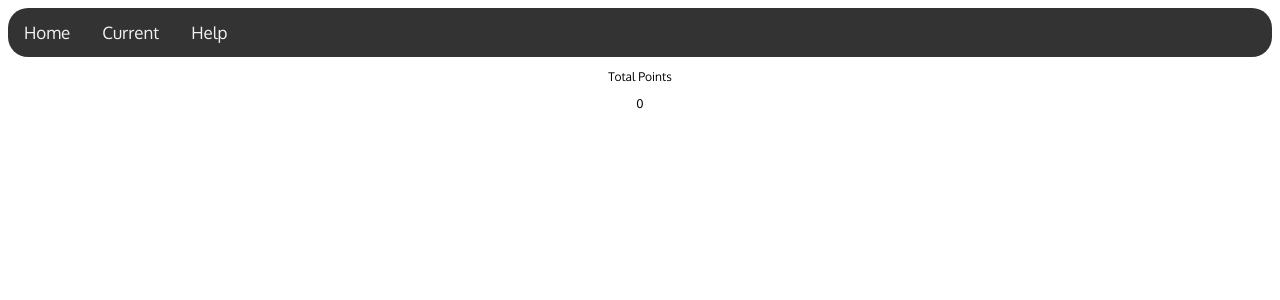
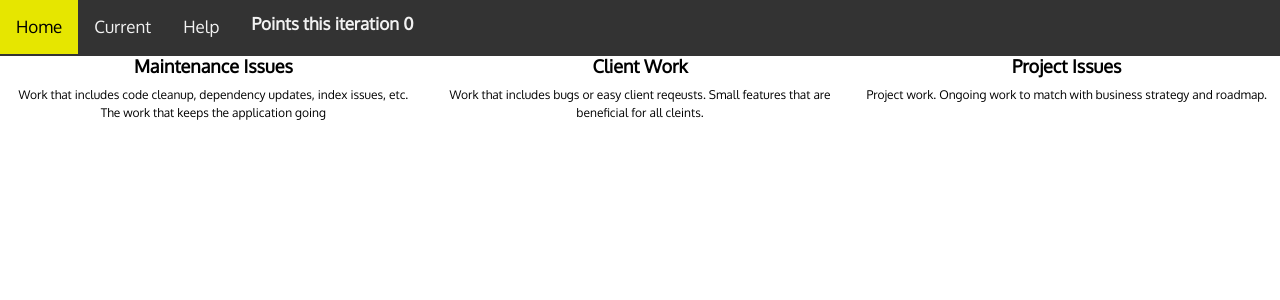
Before and after one commit to civilwarbeard/scout-jira-api, a Flask app: page /current in a window 1280 px wide. Shown: the top 300 px of the page. Run offline with Flask 3, Linux system fonts and the light colour scheme; data that the repository does not hold is empty.

Commit message:
updating templates and using os var

```diff
--- a/app.py
+++ b/app.py
@@ -12,7 +12,29 @@
 
 @app.route("/")
 def landing_page():
-    return render_template("landing.html")
+    headers = {
+  'Authorization': BEARER_TOKEN
+  }
+
+    #URLS
+    #setup API route/keys
+    base_url = "https://jira.wellspring.com/rest/"
+
+    #Scout (Starfox) Board = 94
+    active_sprint = "agile/1.0/board/94/sprint?state=active"
+    all_issues = "agile/1.0/board/94/sprint/"
+    issues = "/issue"
+
+    #Get sprint current sprint id for issues request
+    response = requests.request("GET", base_url+active_sprint, headers=headers)
+    current_sprint = response.json()
+    sprint_id = current_sprint["values"][0]["id"]
+
+    response = requests.request("GET", base_url+all_issues+str(sprint_id)+issues, headers=headers)
+    current_sprint_issues = response.json()
+    return render_template("landing.html",
+        current_sprint_issues=current_sprint_issues,
+        sprint_id=sprint_id)
 
 @app.route("/help", methods=["GET"])
 def help():
@@ -21,48 +43,50 @@
 @app.route("/current", methods=["GET"])
 def current():
     headers = {
-  'Authorization': 'Bearer OTczOTU4Mjg2ODMxOl0tPXcAsFVOeiUT6NUs8muGJk13'
+  'Authorization': 'Bearer OTQ1MjQ3ODMwNjMxOvSONf0GauaTrb/N3FZo1KB5rM7u'
   }
 
+    #URLS
     #setup API route/keys
     base_url = "https://jira.wellspring.com/rest/"
 
     #Scout (Starfox) Board = 94
     active_sprint = "agile/1.0/board/94/sprint?state=active"
-
-    #Pulls back issues for current sprint
     all_issues = "agile/1.0/board/94/sprint/"
     issues = "/issue"
+
+    #Get sprint current sprint id for issues request
     response = requests.request("GET", base_url+active_sprint, headers=headers)
+    current_sprint = response.json()
+    sprint_id = current_sprint["values"][0]["id"]
 
-    #Get raw data
-    active_scout_sprint = response.json()
-
-    #get sprint id from json response
-    sprint_id = active_scout_sprint["values"][0]["id"]
-
-    #Get raw data
     response = requests.request("GET", base_url+all_issues+str(sprint_id)+issues, headers=headers)
-    active_scout_issues = response.json()
-    list_of_issues = active_scout_issues["issues"]
+    current_sprint_issues = response.json()
 
     ##Sprint Totals
     points = []
-    for item in active_scout_issues["issues"]:
+    for item in current_sprint_issues["issues"]:
         points.append(item["fields"]["customfield_10106"])
 
     total_points = sum(points)
 
-    #Filters for Columns
-    maintenance_issues = filter(lambda x: "Maintenance" in x["fields"]["labels"], active_scout_issues["issues"])
-    mr_index_issues = filter(lambda x: "MrIndex" in x["fields"]["labels"], active_scout_issues["issues"])
-    client_issues = filter(lambda x: "Client" in x["fields"]["labels"], active_scout_issues["issues"])
-    project_issues = filter(lambda x: "project" in x["fields"]["labels"], active_scout_issues["issues"])
+    #Filters for Columns   NEED TO UPDATE Filters to be accepted / not accepted AND label specific... shoudl
+    #have 6 total and maybe overall accepted
+    maintenance_issues = filter(lambda x: "Maintenance" in x["fields"]["labels"], current_sprint_issues["issues"])
+    mr_index_issues = filter(lambda x: "MrIndex" in x["fields"]["labels"], current_sprint_issues["issues"])
+    client_issues = filter(lambda x: "Client" in x["fields"]["labels"], current_sprint_issues["issues"])
+    project_issues = filter(lambda x: "project" in x["fields"]["labels"], current_sprint_issues["issues"])
+    accepted_issues = filter(lambda x: "Accepted" in x["fields"]["status"]["name"], current_sprint_issues["issues"])
+    accepted_client_issues = filter(lambda x: "Accepted" in x["fields"]["status"]["name"] and "Client" in x["fields"]["labels"],
+        current_sprint_issues["issues"])
 
     return render_template("current.html",
-        list_of_issues = list_of_issues,
+        current_sprint_issues = current_sprint_issues,
         maintenance_issues = maintenance_issues,
         mr_index_issues = mr_index_issues,
         client_issues = client_issues,
         project_issues = project_issues,
-        total_points = total_points)
+        total_points = total_points,
+        accepted_issues = accepted_issues,
+        accepted_client_issues = accepted_client_issues,
+        sprint_id = sprint_id)
--- a/static/css/main.css
+++ b/static/css/main.css
@@ -14,11 +14,16 @@
   font-weight: bold;
 }
 
+h2 {
+  font-size: 18px;
+  font-weight: bold;
+  color: black;
+}
+
 /* Add a black background color to the top navigation */
 .topnav {
   background-color: #333;
   overflow: hidden;
-  border-radius: 20px;
 }
 
 /* Style the links inside the navigation bar */
@@ -42,6 +47,14 @@
   background-color: #04AA6D;
   color: white;
 }
+.topnav h3 {
+  float: left;
+  color: #f2f2f2;
+  text-align: center;
+  padding: 14px 16px;
+  text-decoration: none;
+  font-size: 17px;
+}
 
          /* The flip card container - set the width and height to whatever you want. We have added the border property to demonstrate that the flip itself goes out of the box on hover (remove perspective if you don't want the 3D effect */
 .flip-card {
@@ -50,7 +63,7 @@
   height: 150px;
   border: 1px solid #f1f1f1;
   perspective: 1000px; /* Remove this if you don't want the 3D effect */
-  border-radius: 25px;
+  border-radius: 15px;
   margin: 30px;
 }
 
@@ -75,12 +88,12 @@
   height: 100%;
   -webkit-backface-visibility: hidden; /* Safari */
   backface-visibility: hidden;
-  border-radius: 25px
+  border-radius: 15px
 }
 
 /* Style the front side (fallback if image is missing) */
 .flip-card-front {
-    background-color: rgb(178, 82, 60);
+    background-color: rgb(52, 183, 235);
     color: white;
 
 }
--- a/templates/base.html
+++ b/templates/base.html
@@ -3,6 +3,8 @@
   <head>
     <title>Scout Dashboard</title>
     <meta charset="UTF-8">
+    <meta name="viewport" content="width=device-width, initial-scale=1">
+    <link href="https://cdn.jsdelivr.net/npm/bootstrap@5.3.2/dist/css/bootstrap.min.css" rel="stylesheet" integrity="sha384-T3c6CoIi6uLrA9TneNEoa7RxnatzjcDSCmG1MXxSR1GAsXEV/Dwwykc2MPK8M2HN" crossorigin="anonymous">
     <link href="./static/css/main.css" rel="stylesheet">
     <link rel="shortcut icon" type="image/x-icon" href="./static/images/favicon.ico">
     <link href='http://fonts.googleapis.com/css?family=Abel' rel='stylesheet' type='text/css'>
@@ -12,10 +14,11 @@
   <a href="{{ url_for('landing_page') }}">Home</a>
   <a href="{{ url_for('current') }}">Current</a>
   <a href="{{ url_for('help') }}">Help</a>
+  <h3> Points this iteration {{ total_points }} </h3>
 </div>
   <body>
 
       {% block content %}{% endblock %}
-
+    <script src="https://cdn.jsdelivr.net/npm/bootstrap@5.3.2/dist/js/bootstrap.bundle.min.js" integrity="sha384-C6RzsynM9kWDrMNeT87bh95OGNyZPhcTNXj1NW7RuBCsyN/o0jlpcV8Qyq46cDfL" crossorigin="anonymous"></script>
   </body>
 </html>
--- a/templates/current.html
+++ b/templates/current.html
@@ -1,33 +1,74 @@
 {% extends "base.html" %}
-
 {% block content %}
-<body>
-	<center><p>Total Points</p></center>
-	<center><p>{{total_points}}</p></center>
-	{% for item in client_issues %}
-	<center>
+   <div class="container-fluid text-center">
+      	<div class="row">
+         <div class="col">
+         	<h2>Maintenance Issues</h2>
+         	<p>Work that includes code cleanup, dependency updates, index issues, etc. The work that keeps the application
+         	going</p>
+            {% for item in maintenance_issues %}
             <div class="flip-card">
                <div class="flip-card-inner">
-			<div class="flip-card-front"
-				<p>
-					<p><h3>{{ item.fields.summary }}</h3></p>
-					<p>Status: {{ item.fields.status.name}}</p>
-					<p>Estimate: {{ item.fields.customfield_10106}}</p>
-					<p>Assignee: {{ item.fields.assignee.name}}</p>
-				</p>
+                  <div class="flip-card-front">
+                     <h3>{{ item.fields.summary }}</h3>
+                     <p>Status: {{ item.fields.status.name }}</p>
+                     <p>Estimate: {{ item.fields.customfield_10106 }}</p>
+                     <p>Assignee: {{ item.fields.assignee.name }}</p>
                   </div>
                   <div class="flip-card-back">
-				<ul>
-  					<p><a href>{{ item.self }}</a></p>
-  					<p>{{ item.fields.description}}</p>
-  					<p>Labels: {{ item.fields.labels}}</p>
-
-  				</ul>
+                     <p><a href>https://jira.wellspring.com/browse/{{ item.key }}</a></p>
+                     <p>{{ item.fields.description }}</p>
+                     <p>Labels: {{ item.fields.labels }}</p>
                   </div>
                </div>
             </div>
-  </center>
             {% endfor %}
+         </div>
 
-</body>
+         <div class="col">
+         	<h2>Client Work</h2>
+         	<p>Work that includes bugs or easy client reqeusts. Small features that are beneficial for all cleints.</p>
+            {% for item in client_issues %}
+            <div class="flip-card">
+               <div class="flip-card-inner">
+                  <div class="flip-card-front">
+                     <h3>{{ item.fields.summary }}</h3>
+                     <p>Status: {{ item.fields.status.name }}</p>
+                     <p>Estimate: {{ item.fields.customfield_10106 }}</p>
+                     <p>Assignee: {{ item.fields.assignee.name }}</p>
+                  </div>
+                  <div class="flip-card-back">
+                     <p><a href>https://jira.wellspring.com/browse/{{ item.key }}</a></p>
+                     <p>{{ item.fields.description }}</p>
+                     <p>Labels: {{ item.fields.labels }}</p>
+                  </div>
+               </div>
+            </div>
+            {% endfor %}
+         </div>
+
+         <div class="col">
+         	<h2>Project Issues</h2>
+         	<p>Project work. Ongoing work to match with business strategy and roadmap.</p>
+            {% for item in project_issues %}
+            <div class="flip-card">
+               <div class="flip-card-inner">
+                  <div class="flip-card-front">
+                     <h3>{{ item.fields.summary }}</h3>
+                     <p>Status: {{ item.fields.status.name }}</p>
+                     <p>Estimate: {{ item.fields.customfield_10106 }}</p>
+                     <p>Assignee: {{ item.fields.assignee.name }}</p>
+                  </div>
+                  <div class="flip-card-back">
+                     <p><a href>https://jira.wellspring.com/browse/{{ item.key }}</a></p>
+                     <p>{{ item.fields.description }}</p>
+                     <p>Labels: {{ item.fields.labels }}</p>
+                  </div>
+               </div>
+            </div>
+            {% endfor %}
+         </div>
+
+      </div>
+   </div>
 {% endblock %}
```
Also changed, not shown: templates/landing.html (+22 -1 lines), static/images/MrIndex.png (added). Lines whose indentation alone changed are shown as unchanged.
